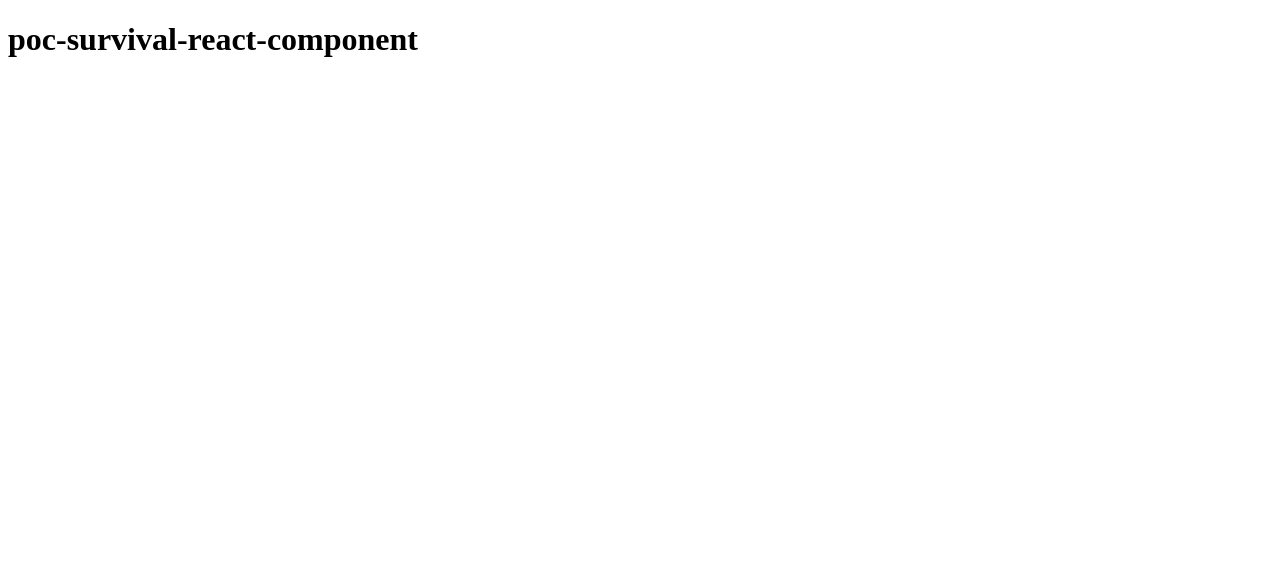
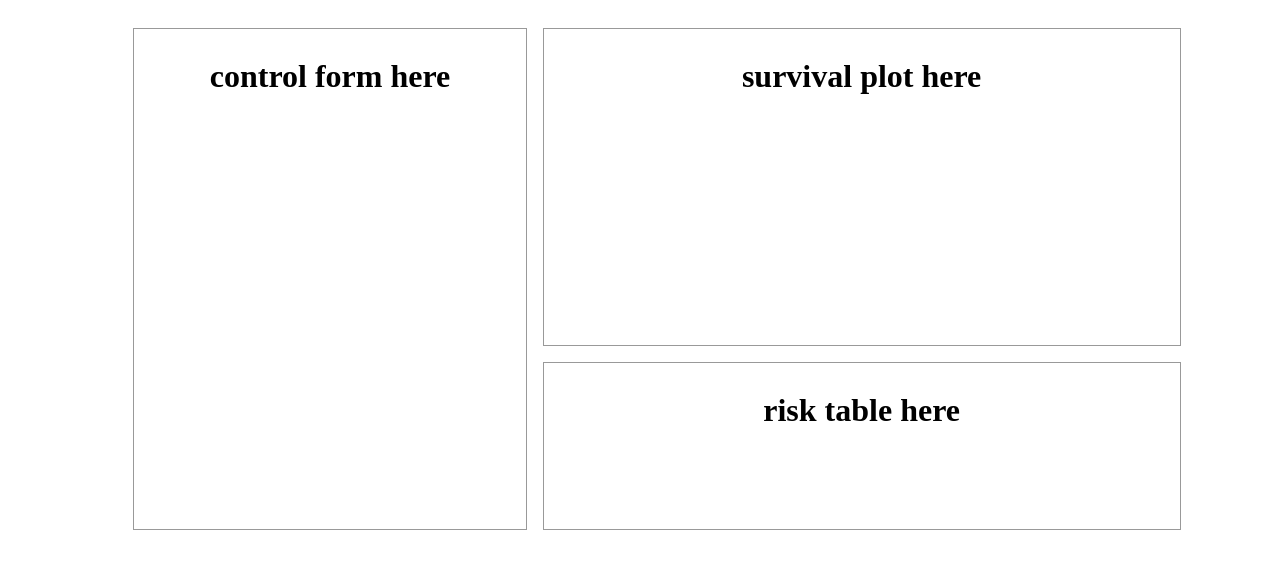
Before and after one commit to bobaekang/poc-survival-react-component, a React (Create React App) app: page / in a window 1280 px wide. Shown: the top 568 px of the page. Built offline with nearby package versions, Linux system fonts and the light colour scheme.

Commit message:
Add basic styling to SurvivalAnalysis components

```diff
--- a/src/App.jsx
+++ b/src/App.jsx
@@ -1,7 +1,8 @@
 import React from 'react'
+import SurvivalPlot from './SurvivalAnalysis/index'
 
 function App() {
-  return <h1>poc-survival-react-component</h1>
+  return <SurvivalPlot />
 }
 
 export default App
--- a/src/SurvivalAnalysis/ControlForm.jsx
+++ b/src/SurvivalAnalysis/ControlForm.jsx
@@ -1,7 +1,21 @@
 import React from 'react'
 
+const styles = {
+  container: {
+    border: '1px solid #999',
+    margin: '.5rem',
+    padding: '.5rem',
+    textAlign: 'center',
+    width: '100%',
+  },
+}
+
 const ControlForm = () => {
-  return <h1>control form here</h1>
+  return (
+    <div style={styles.container}>
+      <h1>control form here</h1>
+    </div>
+  )
 }
 
 export default ControlForm
--- a/src/SurvivalAnalysis/RiskTable.jsx
+++ b/src/SurvivalAnalysis/RiskTable.jsx
@@ -1,7 +1,22 @@
 import React from 'react'
 
+const styles = {
+  container: {
+    border: '1px solid #999',
+    margin: '.5rem',
+    minHeight: '150px',
+    padding: '.5rem',
+    textAlign: 'center',
+    width: '100%',
+  },
+}
+
 const RiskTable = () => {
-  return <h1>risk table here</h1>
+  return (
+    <div style={styles.container}>
+      <h1>risk table here</h1>
+    </div>
+  )
 }
 
 export default RiskTable
--- a/src/SurvivalAnalysis/SurvivalPlot.jsx
+++ b/src/SurvivalAnalysis/SurvivalPlot.jsx
@@ -1,7 +1,22 @@
 import React from 'react'
 
+const styles = {
+  container: {
+    border: '1px solid #999',
+    margin: '.5rem',
+    minHeight: '300px',
+    padding: '.5rem',
+    textAlign: 'center',
+    width: '100%',
+  },
+}
+
 const SurvivalPlot = () => {
-  return <h1>survival plot here</h1>
+  return (
+    <div style={styles.container}>
+      <h1>survival plot here</h1>
+    </div>
+  )
 }
 
 export default SurvivalPlot
--- a/src/SurvivalAnalysis/index.jsx
+++ b/src/SurvivalAnalysis/index.jsx
@@ -3,13 +3,35 @@ import ControlForm from './ControlForm'
 import RiskTable from './RiskTable'
 import SurvivalPlot from './SurvivalPlot'
 
+const styles = {
+  container: {
+    backgroundColor: 'white',
+    display: 'flex',
+    justifyContent: 'center',
+    padding: '12px',
+  },
+  columnLeft: {
+    display: 'flex',
+    minWidth: '33%',
+  },
+  columnRight: {
+    display: 'flex',
+    flexDirection: 'column',
+    minWidth: '50%',
+  },
+}
+
 const SurvivalAnalysis = () => {
   return (
-    <>
-      <ControlForm />
-      <SurvivalPlot />
-      <RiskTable />
-    </>
+    <div style={styles.container}>
+      <div style={styles.columnLeft}>
+        <ControlForm />
+      </div>
+      <div style={styles.columnRight}>
+        <SurvivalPlot />
+        <RiskTable />
+      </div>
+    </div>
   )
 }
 
```
